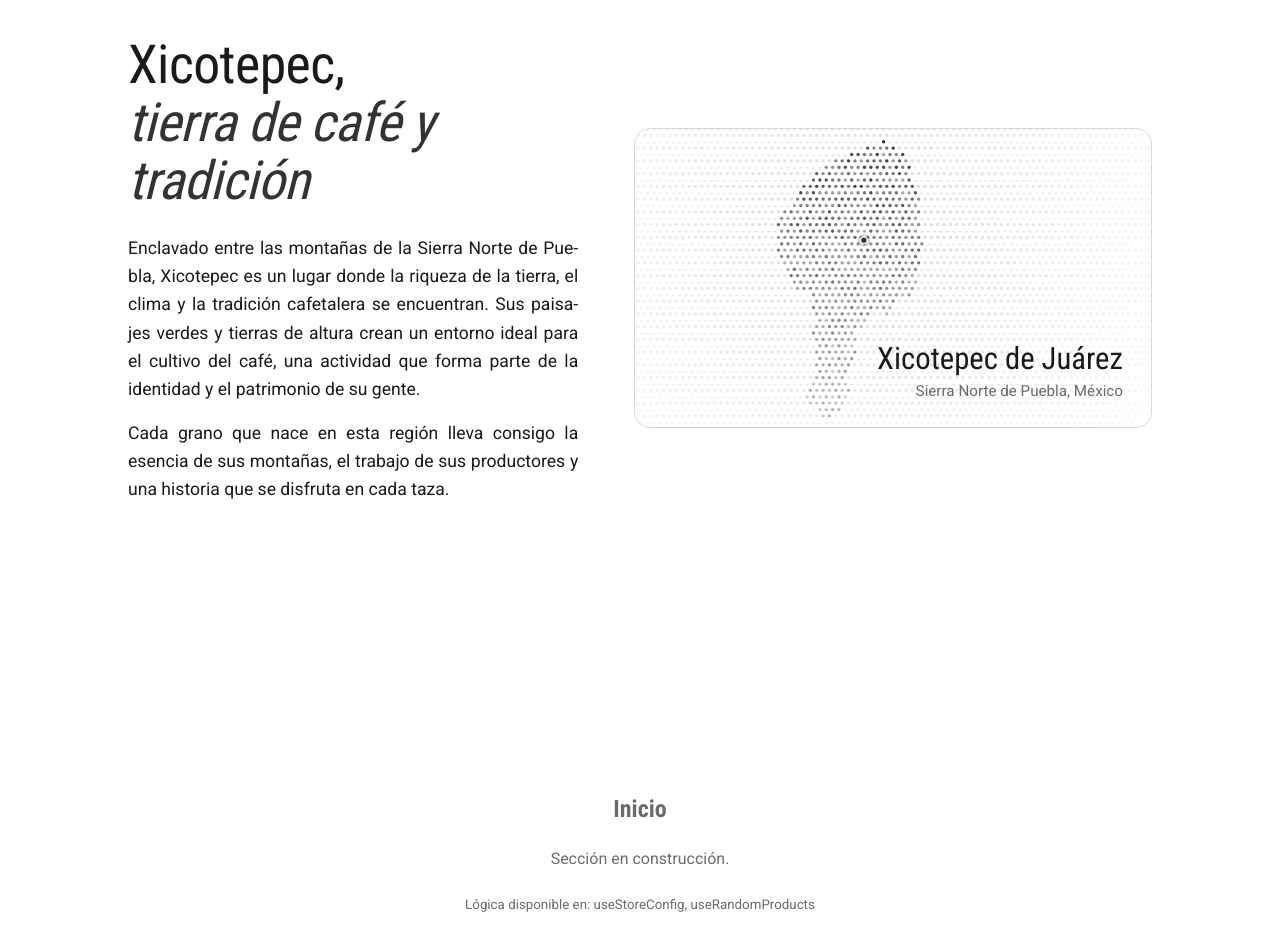
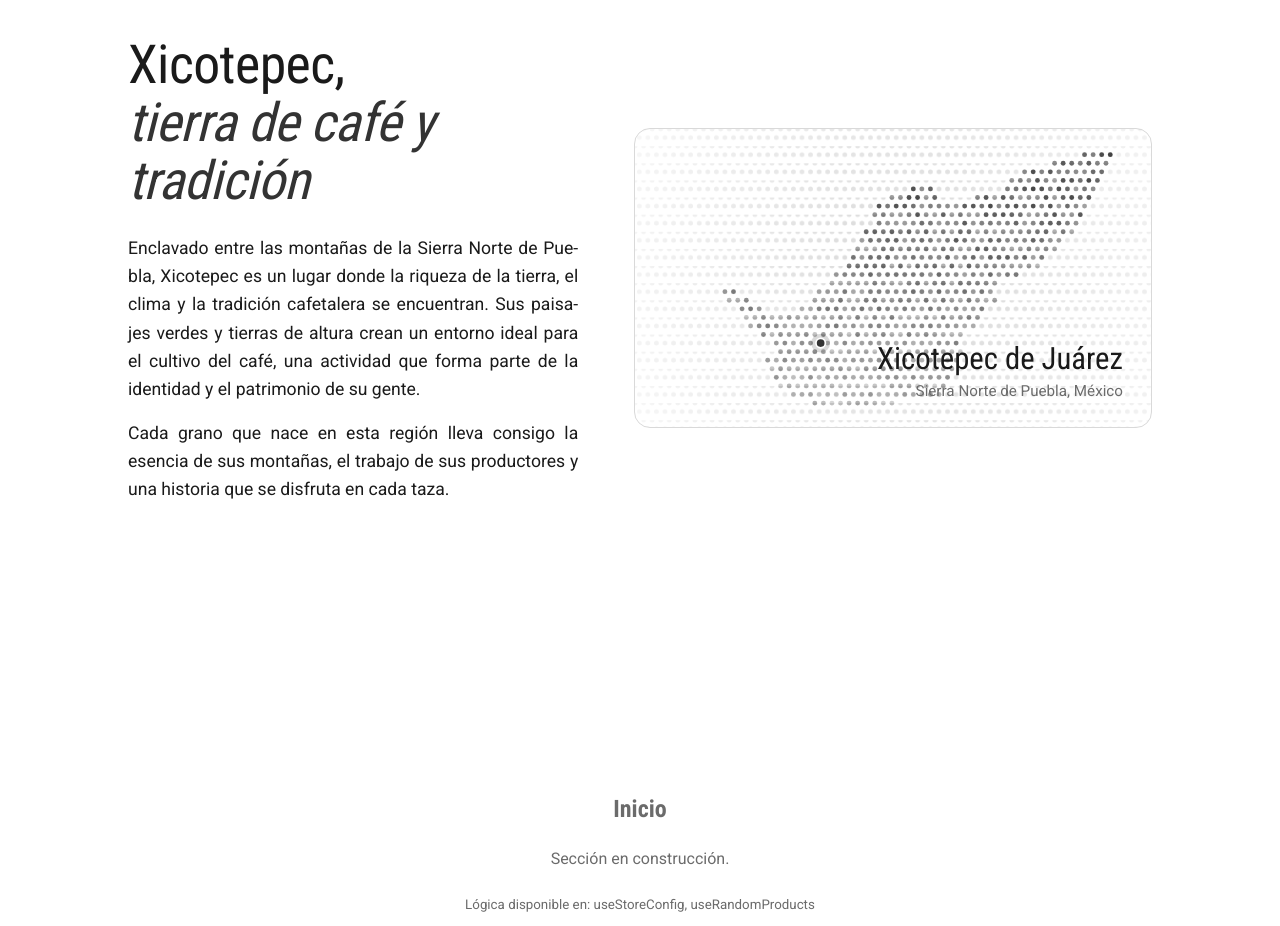
Before and after one commit to addh-duck-hack/Duck-Hack.cloud, a React (Vite) app in the folder frontend-user/: page / in a window 1280 px wide. Shown: the part 860-1786 px from the top of the page. Built offline with nearby package versions, Linux system fonts and the light colour scheme.

Commit message:
[FIX] Mapa
Se actualiza el mapa

```diff
--- a/frontend-user/src/components/OriginMap.jsx
+++ b/frontend-user/src/components/OriginMap.jsx
@@ -1,32 +1,32 @@
 // src/components/OriginMap.jsx
 //
-// Mapa de puntos de Xicotepec de Juárez (Puebla). El contorno es un trazo
-// aproximado del límite urbano en el mapa de referencia; se rellena con puntos
-// del color acento que se desvanecen hacia abajo, más un punto destacado en el
-// centro del pueblo. Alrededor, una trama tenue de puntos (patrón SVG, no
-// miles de <circle>) que se desvanece hacia los bordes llena la tarjeta.
-// Puramente decorativo.
+// Mapa de puntos del municipio de Xicotepec (Puebla). El contorno es un trazo
+// aproximado del límite municipal en el mapa de referencia; se rellena con
+// puntos del color acento que se desvanecen hacia abajo, más un punto
+// destacado sobre Xicotepec de Juárez. Alrededor, una trama tenue de puntos
+// (patrón SVG, no miles de <circle>) que se desvanece hacia los bordes llena
+// la tarjeta. Puramente decorativo.
 import React, { useMemo } from 'react';
 
-// Contorno en coordenadas del mapa de referencia (796×789 px).
+// Contorno en coordenadas del mapa de referencia (469×363 px), en sentido
+// horario desde el extremo oeste.
 const OUTLINE = [
-  [320, 100], [345, 95], [380, 75], [420, 62], [455, 45], [470, 60], [500, 75], [520, 95],
-  [525, 120], [515, 140], [520, 160], [535, 180], [540, 210], [545, 240], [540, 270],
-  [548, 300], [545, 330], [540, 365], [530, 395], [530, 420], [525, 445], [500, 440],
-  [490, 450], [475, 470], [455, 490], [420, 475], [405, 495], [395, 520], [380, 540],
-  [385, 560], [380, 590], [375, 620], [360, 640], [365, 660], [370, 690], [350, 700],
-  [345, 720], [330, 740], [305, 745], [290, 740], [275, 720], [250, 695], [270, 670],
-  [265, 650], [285, 640], [280, 610], [270, 590], [280, 560], [270, 530], [280, 500],
-  [270, 470], [275, 420], [250, 430], [220, 425], [195, 370], [180, 320], [180, 280],
-  [185, 250], [205, 220], [225, 200], [230, 170], [260, 160], [275, 130], [295, 120],
+  [0, 188], [30, 192], [55, 212], [80, 220], [100, 212], [120, 195], [145, 170], [155, 150],
+  [170, 130], [185, 110], [192, 90], [215, 78], [240, 68], [250, 62], [262, 72], [270, 85],
+  [300, 82], [320, 82], [335, 72], [355, 55], [380, 45], [410, 38], [440, 30], [462, 22],
+  [468, 38], [460, 55], [448, 80], [435, 105], [418, 125], [400, 145], [385, 160], [365, 170],
+  [345, 175], [330, 185], [328, 205], [312, 222], [298, 238], [290, 255], [285, 275],
+  [278, 295], [268, 312], [245, 318], [222, 320], [200, 326], [175, 330], [150, 328],
+  [125, 326], [100, 320], [80, 310], [68, 295], [60, 282], [52, 268], [70, 262], [72, 250],
+  [55, 242], [40, 230], [28, 215], [15, 200],
 ];
 
-// Centro (Col. Centro) en las mismas coordenadas.
-const TOWN_CENTER = [400, 300];
+// Xicotepec de Juárez (cabecera municipal) en las mismas coordenadas.
+const TOWN_CENTER = [125, 252];
 
-const STEP = 16;
-const DOT_R = 4.2;
-const PAD = 24;
+const STEP = 10;
+const DOT_R = 2.8;
+const PAD = 20;
 
 const xs = OUTLINE.map(([x]) => x);
 const ys = OUTLINE.map(([, y]) => y);
@@ -37,12 +37,14 @@ const TOWN = {
   maxY: Math.max(...ys),
 };
 
-// Lienzo apaisado (≈2.4:1) con el pueblo en el tercio izquierdo; el lado
-// derecho queda libre para el texto de la tarjeta.
+// Lienzo apaisado (≈2.4:1). El municipio queda a la izquierda del centro; el
+// hueco que deja abajo a la derecha es donde va el texto de la tarjeta.
 const VIEW_H = TOWN.maxY - TOWN.minY + PAD * 2;
 const VIEW_W = VIEW_H * 2.4;
-const VIEW_X = (TOWN.minX + TOWN.maxX) / 2 - VIEW_W * 0.3;
+const VIEW_X = TOWN.minX - (VIEW_W - (TOWN.maxX - TOWN.minX)) * 0.25;
 const VIEW_Y = TOWN.minY - PAD;
+// Centro de la trama exterior: el centro de la silueta.
+const FADE_CENTER = [(TOWN.minX + TOWN.maxX) / 2, (TOWN.minY + TOWN.maxY) / 2];
 
 // Ray casting: ¿el punto cae dentro del contorno?
 const isInside = (x, y) => {
@@ -70,8 +72,8 @@ const buildTownDots = () => {
     const offset = row % 2 ? STEP / 2 : 0; // filas desfasadas: trama más orgánica
     for (let x = VIEW_X + offset; x <= TOWN.maxX; x += STEP) {
       if (x < TOWN.minX || !isInside(x, y)) continue;
-      const fade = 1 - ((y - TOWN.minY) / height) * 0.7; // más tenue hacia abajo
-      dots.push({ x, y, opacity: Math.max(0.18, fade * (0.4 + noise(x, y) * 0.6)) });
+      const fade = 1 - ((y - TOWN.minY) / height) * 0.6; // más tenue hacia abajo
+      dots.push({ x, y, opacity: Math.max(0.2, fade * (0.45 + noise(x, y) * 0.55)) });
     }
   }
   return dots;
@@ -102,7 +104,13 @@ const OriginMap = ({ className = '' }) => {
           <circle cx={STEP} cy={0} r={DOT_R} />
           <circle cx={STEP / 2} cy={STEP} r={DOT_R} />
         </pattern>
-        <radialGradient id="origin-fade" gradientUnits="userSpaceOnUse" cx={cx} cy={cy} r={VIEW_W * 0.55}>
+        <radialGradient
+          id="origin-fade"
+          gradientUnits="userSpaceOnUse"
+          cx={FADE_CENTER[0]}
+          cy={FADE_CENTER[1]}
+          r={VIEW_W * 0.55}
+        >
           <stop offset="0" stopColor="#fff" stopOpacity="1" />
           <stop offset="1" stopColor="#fff" stopOpacity="0" />
         </radialGradient>
@@ -121,8 +129,8 @@ const OriginMap = ({ className = '' }) => {
         ))}
       </g>
 
-      <circle cx={cx} cy={cy} r={16} fill="var(--color-accent)" opacity={0.18} />
-      <circle cx={cx} cy={cy} r={8} fill="var(--color-accent)" stroke="var(--color-bg)" strokeWidth={3} />
+      <circle cx={cx} cy={cy} r={11} fill="var(--color-accent)" opacity={0.18} />
+      <circle cx={cx} cy={cy} r={5.5} fill="var(--color-accent)" stroke="var(--color-bg)" strokeWidth={2} />
     </svg>
   );
 };
```
